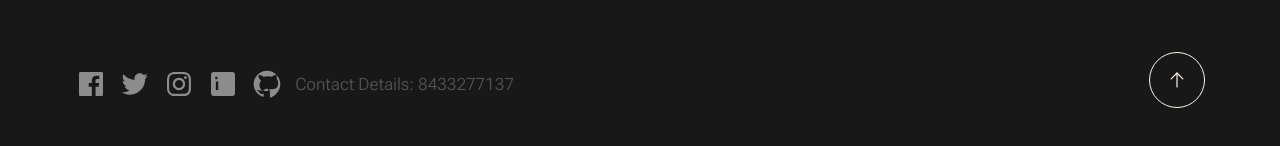
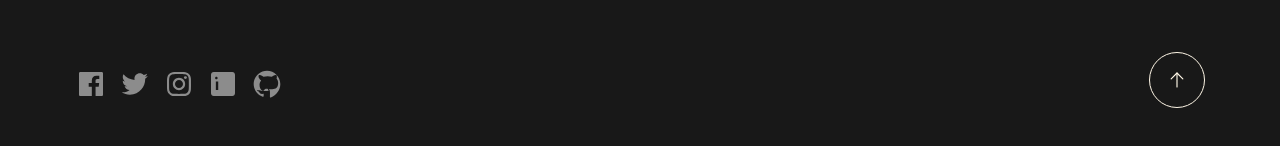
Before and after one commit to iammayankpratapsingh/iammayankpratapsingh.github.io, a plain HTML site: page index.html in a window 1280 px wide. Shown: the part 4706-4852 px from the top of the page. Drawn offline with Linux system fonts and the light colour scheme.

Commit message:
Update index.html

```diff
--- a/index.html
+++ b/index.html
@@ -472,7 +472,6 @@
                                         style="position: absolute; left: 0; top: 0; clip: rect(1px, 1px, 1px, 1px);">GitHub</span>
                                 </a>
                             </li>
-                            <li>Contact Details: 8433277137</li>
 
                         </ul> <!-- end s-footer__social -->
 
```
